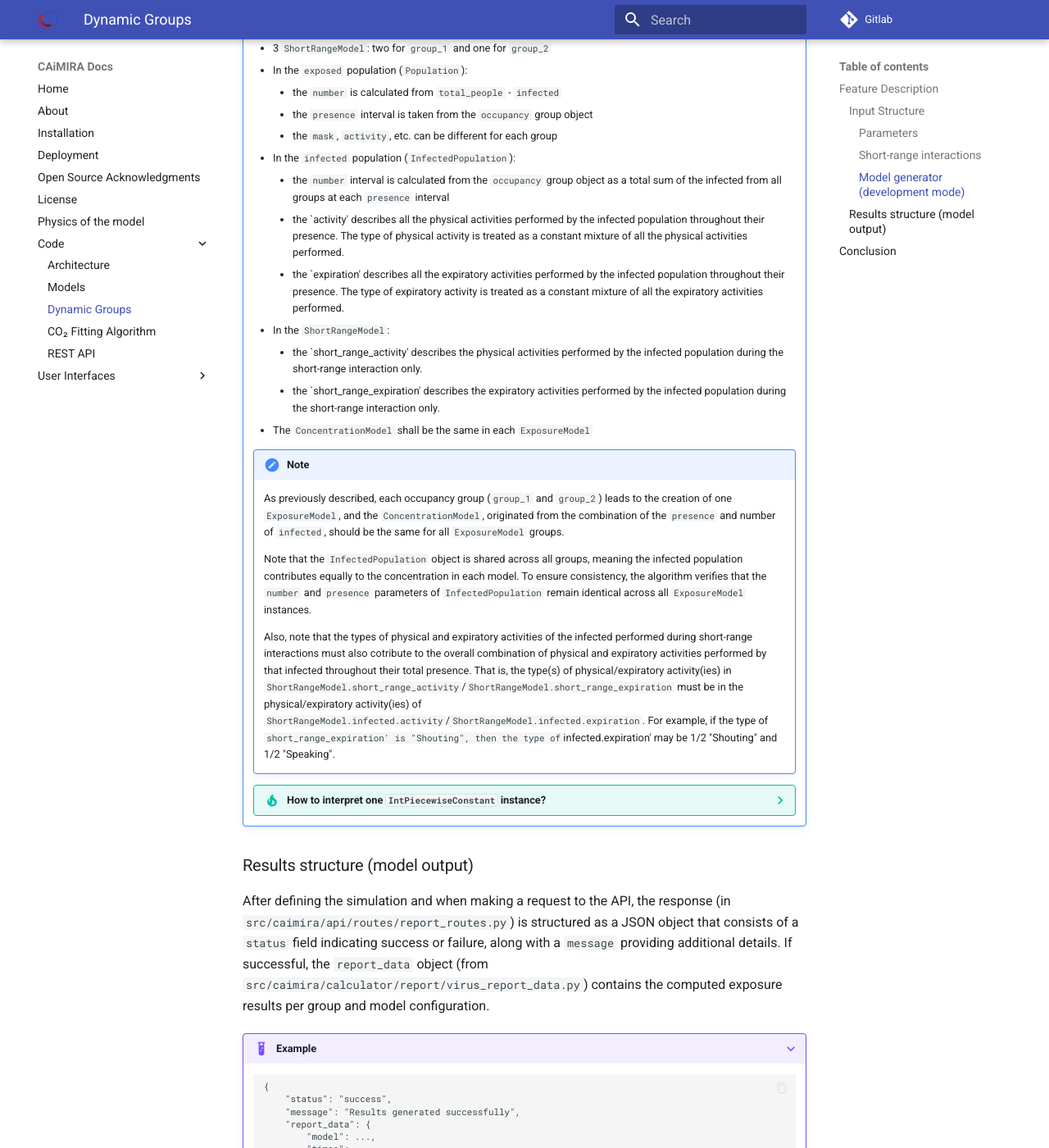
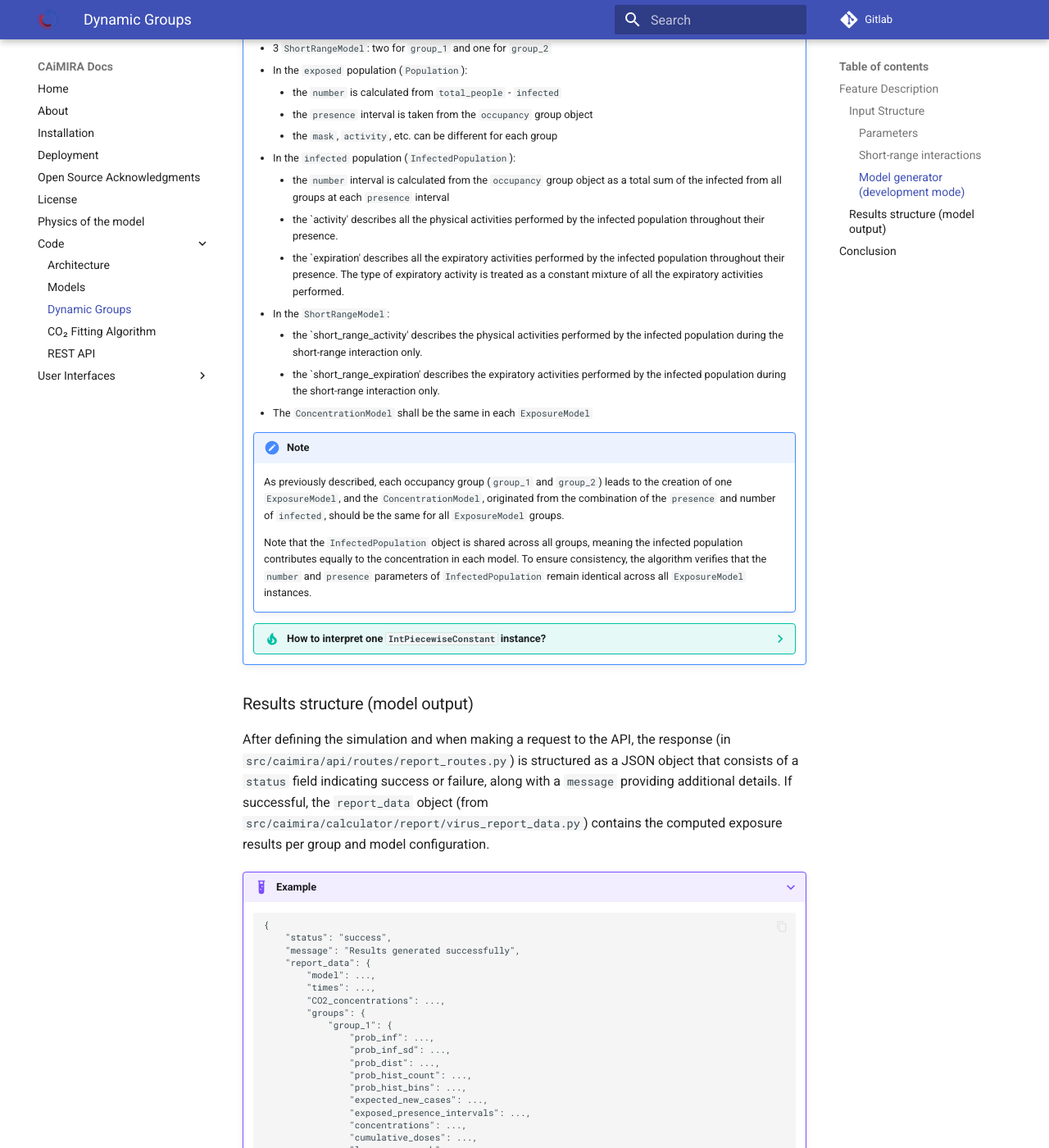
Before and after one commit to CERN/CAiMIRA, an MkDocs documentation site: the page built from caimira/docs/mkdocs/docs/code/dynamic_groups.md, in a window 1280 px wide and 1400 px high, scrolled down 6209 px. Shown: the whole window at 82% size. Built offline with MkDocs 1.6.1 and Material for MkDocs 9.7.7, drawn with Linux system fonts in a browser that asks for light colours.

Commit message:
remove description of activity and expiration validation in ShortRangeModel that is yet to be implemented in a separate MR

```diff
--- a/caimira/docs/mkdocs/docs/code/dynamic_groups.md
+++ b/caimira/docs/mkdocs/docs/code/dynamic_groups.md
@@ -339,8 +339,7 @@ generated should have the following structure:
         - the `number` interval is calculated from the `occupancy` group
         object as a total sum of the infected from all groups at each `presence` interval
         - the `activity' describes all the physical activities performed by the
-        infected population throughout their presence. The type of physical activity is
-        treated as a constant mixture of all the physical activities performed.
+        infected population throughout their presence.
         - the `expiration' describes all the expiratory activities performed by
         the infected population throughout their presence. The type of expiratory activity is
         treated as a constant mixture of all the expiratory activities performed.
@@ -362,16 +361,6 @@ generated should have the following structure:
         in each model. To ensure consistency, the algorithm verifies that the
         `number` and `presence` parameters of `InfectedPopulation` remain
         identical across all `ExposureModel` instances.
-
-        Also, note that the types of physical and expiratory activities of the infected
-        performed during short-range interactions must also cotribute to the overall
-        combination of physical and expiratory activities performed by that infected
-        throughout their total presence. That is, the type(s) of physical/expiratory activity(ies)
-        in `ShortRangeModel.short_range_activity`/`ShortRangeModel.short_range_expiration` must
-        be in the physical/expiratory activity(ies) of
-        `ShortRangeModel.infected.activity`/`ShortRangeModel.infected.expiration`. For example,
-        if the type of `short_range_expiration' is "Shouting", then the type of
-        `infected.expiration' may be 1/2 "Shouting" and 1/2 "Speaking".
 
     ??? tip "How to interpret one `IntPiecewiseConstant` instance?"
 
```
